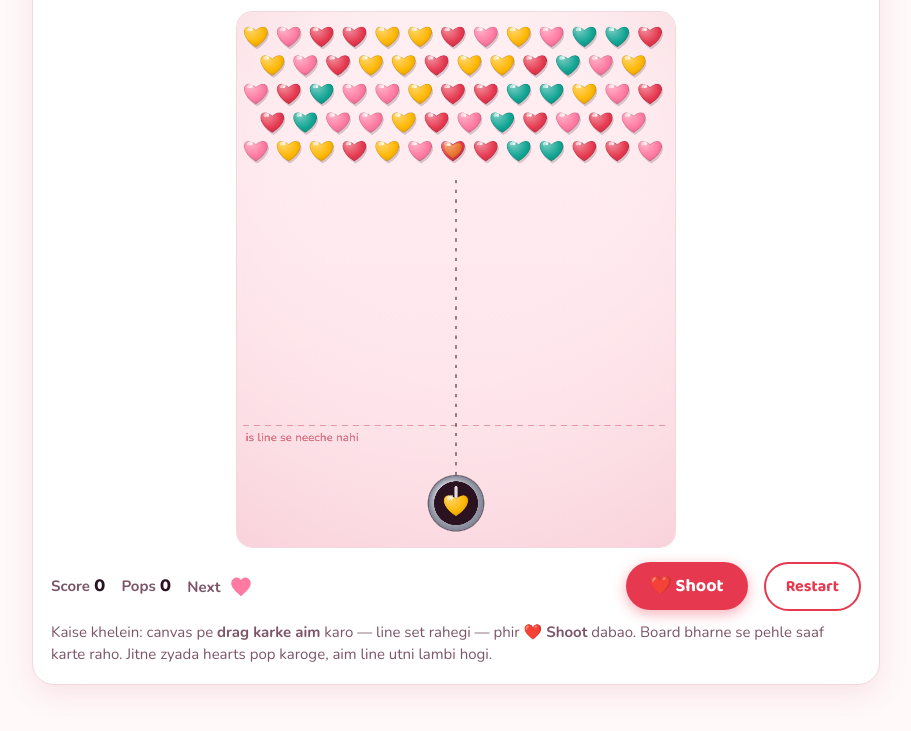
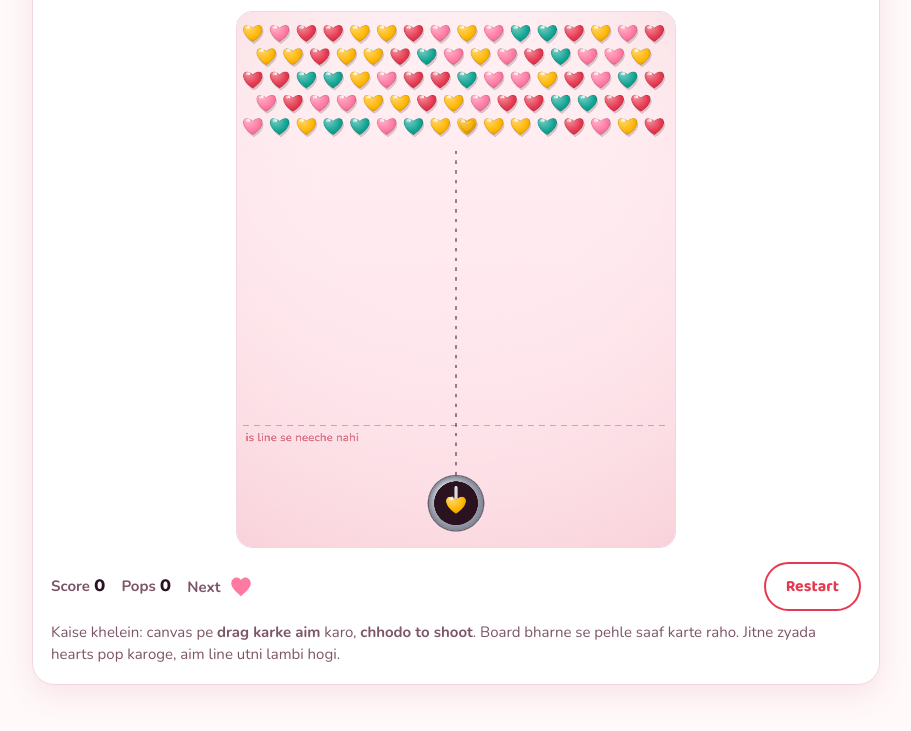
Before and after one commit to harshharsh90906-star/HarshRun, a website: page www/heart-pop.html in a window 1280 px wide. Shown: the part 167-898 px from the top of the page, without its empty margins (184-1095 px from the left). Drawn offline with nearby package versions, Linux system fonts and the light colour scheme; animation ran at ten frames a second.

Commit message:
Heart Pop: smaller hearts (R 27->22, 16 cols), remove Shoot button, direct shoot on release

```diff
--- a/www/heart-pop.html
+++ b/www/heart-pop.html
@@ -107,7 +107,6 @@
       }
       .btn:active{ transform:scale(.97); }
       .btn.ghost{ background:transparent; color:var(--rose); border:2px solid var(--rose); }
-      .btn.shoot{ font-size:18px; padding:10px 24px; box-shadow:0 4px 14px rgba(230,57,80,.4); }
       .btn.pick{ background:var(--ink); color:var(--bg); }
       .card.selected .btn.pick{ background:var(--rose); color:#fff; }
       .next-heart{ display:inline-flex; vertical-align:-6px; margin-left:4px; }
@@ -177,10 +176,9 @@
             <span class="next-heart"><svg viewBox="0 0 32 30" aria-hidden="true"><path id="popNextPath" fill="#e63950" d="M16 28C8 21 3 16.5 3 10.8 3 6.4 6.3 3 10.4 3c2.3 0 4.4 1.3 5.6 3.2C17.2 4.3 19.3 3 21.6 3 25.7 3 29 6.4 29 10.8 29 16.5 24 21 16 28z"/></svg></span>
           </span>
           <span class="spacer"></span>
-          <button class="btn shoot" id="popShoot" type="button">❤️ Shoot</button>
           <button class="btn ghost" id="popRestart" type="button">Restart</button>
         </div>
-        <p class="how" style="margin-top:10px;">Kaise khelein: canvas pe <b>drag karke aim</b> karo — line set rahegi — phir <b>❤️ Shoot</b> dabao. Board bharne se pehle saaf karte raho. Jitne zyada hearts pop karoge, aim line utni lambi hogi.</p>
+        <p class="how" style="margin-top:10px;">Kaise khelein: canvas pe <b>drag karke aim</b> karo, <b>chhodo to shoot</b>. Board bharne se pehle saaf karte raho. Jitne zyada hearts pop karoge, aim line utni lambi hogi.</p>
       </section>
     </main>
 
@@ -293,10 +291,10 @@
       ctx.setTransform(SC, 0, 0, SC, 0, 0);
 
       var COLORS = ["#e63950", "#ff7aa2", "#ffb703", "#12a594"];
-      var R = 27, COLS = 13, ROWS = 13, DY = R * 1.74;
+      var R = 22, COLS = 16, ROWS = 13, DY = R * 1.74;
       var DANGER_Y = H - 200, SH_Y = H - 72, SH_X = W / 2;
 
-      var grid, flying, particles, rings, floaters, tick, aimHintShown, aimAngle, cur, next, score, pops;
+      var grid, flying, particles, rings, floaters, tick, aimAngle, cur, next, score, pops;
       var toast = document.getElementById("popToast");
       var scoreEl = document.getElementById("popScore");
       var popsEl = document.getElementById("popPops");
@@ -325,7 +323,7 @@
             grid[r].push(r < 5 ? randOf(COLORS) : null);
           }
         }
-        flying = null; particles = []; rings = []; floaters = []; tick = 0; aimHintShown = false;
+        flying = null; particles = []; rings = []; floaters = []; tick = 0;
         aimAngle = -Math.PI / 2;
         score = 0; pops = 0;
         cur = randPresent(); next = randPresent();
@@ -611,9 +609,7 @@
       cv.addEventListener("pointerdown", function(e){ unlockAudio(); dragging = true; aimAt(pointerPos(e)); cv.setPointerCapture(e.pointerId); });
       document.addEventListener("pointerdown", unlockAudio, { once: true });
       cv.addEventListener("pointermove", function(e){ if(dragging) aimAt(pointerPos(e)); });
-      cv.addEventListener("pointerup", function(e){ if(dragging){ aimAt(pointerPos(e)); } dragging = false; if(!aimHintShown){ aimHintShown = true; showToast(toast, "Aim set! Ab \u2764\uFE0F Shoot dabao"); } });
-      document.getElementById("popShoot").addEventListener("click", function(){ unlockAudio(); shoot(); });
-      document.addEventListener("keydown", function(e){ if(e.code === "Space"){ e.preventDefault(); unlockAudio(); shoot(); } });
+      cv.addEventListener("pointerup", function(e){ if(dragging){ aimAt(pointerPos(e)); shoot(); } dragging = false; });
       cv.addEventListener("pointercancel", function(){ dragging = false; });
       document.getElementById("popRestart").addEventListener("click", function(){
         blip(520, 0.08, 0.08);
```
